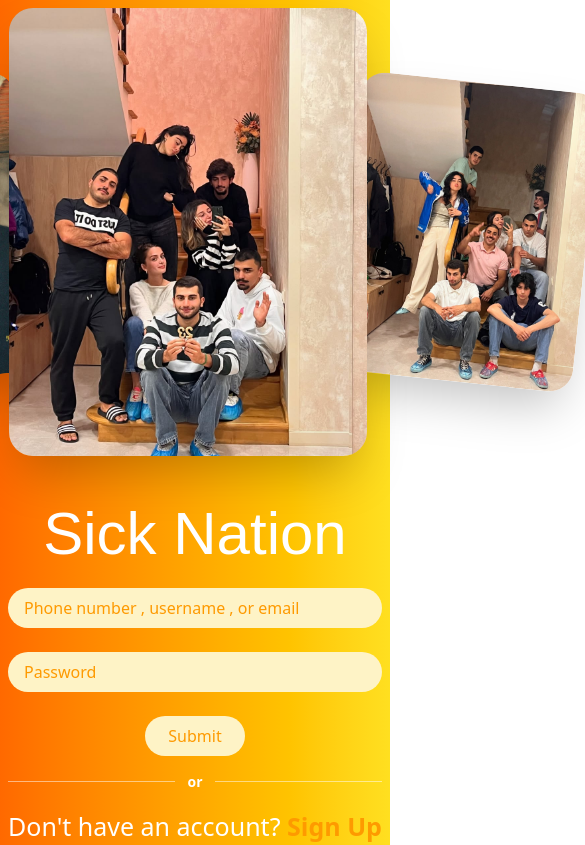
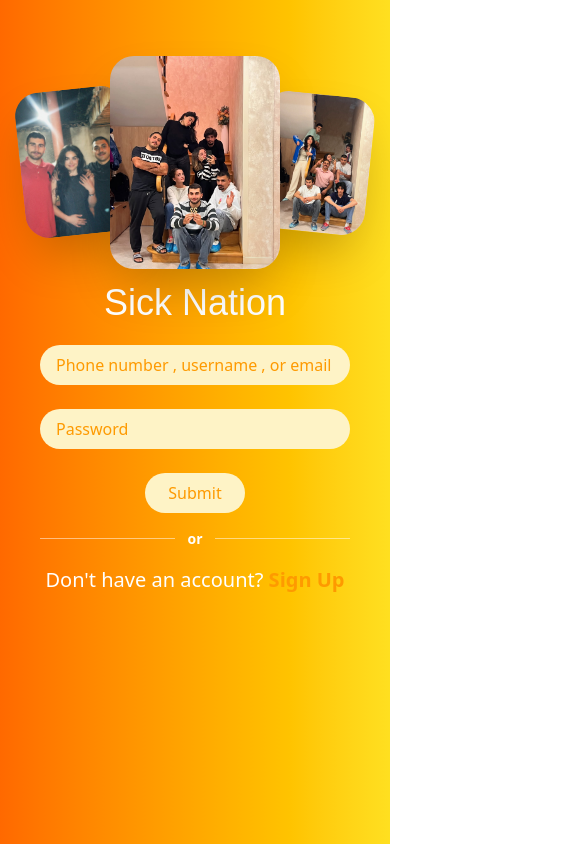
Before and after one commit to ghuchumeliandria/hood_front, a Next.js app: page / in a window 390 px wide. Shown: the whole page, 585 px wide, since content can reach past the window. Built offline with nearby package versions, Linux system fonts and the light colour scheme; no server answers; a web font is replaced by a local one.

Commit message:
add responsive

```diff
--- /dev/null
+++ b/app/(pages)/home/page.tsx
@@ -0,0 +1,9 @@
+import React from 'react'
+
+export default function page() {
+  return (
+    <div>
+    <h1>Hello boslevi</h1>
+    </div>
+  )
+}
--- a/app/(pages)/sign-up/page.tsx
+++ b/app/(pages)/sign-up/page.tsx
@@ -20,9 +20,9 @@ export default function page() {
                         </div>
                     </div>
                     <div className="mt-4 w-full max-w-md text-center md:text-left">
-                        <h1 className="text-white text-[25px]">
+                        <h1 className="text-white text-[25px] max-[500px]:text-[20px]" >
                             already have an account?{" "}
-                            <Link href="#" className="text-amber-500 font-semibold hover:underline transition-colors duration-200">
+                            <Link href="/" className="text-amber-500 font-semibold hover:underline transition-colors duration-200">
                                 Sign In
                             </Link>
                         </h1>
--- a/app/components/_molecules/signInPageForm/SignInPageForm.tsx
+++ b/app/components/_molecules/signInPageForm/SignInPageForm.tsx
@@ -3,11 +3,14 @@ import { axiosInstance } from '@/app/lib/axios-instance'
 import { signInSchema, SignInType } from '@/app/validations/sign-in.schema'
 import { yupResolver } from '@hookform/resolvers/yup'
 import Link from 'next/link'
-import { useEffect } from 'react'
+import { useEffect, useState } from 'react'
+
 import { useForm } from 'react-hook-form'
 import { setCookie } from "cookies-next"
 import { useRouter } from 'next/navigation'
+import { AxiosError } from 'axios'
 export default function SignInPageForm() {
+    const [error, setError] = useState("")
 
     const router = useRouter()
     const {
@@ -16,6 +19,8 @@ export default function SignInPageForm() {
         resolver: yupResolver(signInSchema)
     })
     const onSubmit = async ({ email, password }: SignInType) => {
+        try {
+
             const resp = await axiosInstance.post("/auth/sign-in", {
                 email, password
             })
@@ -24,6 +29,13 @@ export default function SignInPageForm() {
                 setCookie("token", resp.data.token, { maxAge: 60 * 120 })
                 router.push("/home")
                 return
+            }
+        } catch (error) {
+            const err = error as AxiosError<{ message: string }>;
+            if (err.response) {
+                setError(err.response.data.message)
+
+            }
         }
     }
     console.log(errors)
@@ -37,11 +49,16 @@ export default function SignInPageForm() {
             <form className=' w-full  flex flex-col gap-6' onSubmit={handleSubmit(onSubmit)} >
                 <input {...register('email')} type="text" placeholder='Phone number , username , or email' className="w-full  px-4 py-2 rounded-full bg-amber-100 text-gray-800 placeholder-amber-500 focus:outline-none focus:ring-2 focus:ring-amber-500 focus:bg-white transition-all duration-200"
                 />
-                <input {...register('password')} type="text" placeholder='Password' className="w-full  px-4 py-2 rounded-full bg-amber-100 text-gray-800 placeholder-amber-500 focus:outline-none focus:ring-2 focus:ring-amber-500 focus:bg-white transition-all duration-200"
+                {errors.email && <p className='text-red-500 text-[14px]'>{errors.email.message}</p>}
+
+                <input {...register('password')} type="password" placeholder='Password' className="w-full  px-4 py-2 rounded-full bg-amber-100 text-gray-800 placeholder-amber-500 focus:outline-none focus:ring-2 focus:ring-amber-500 focus:bg-white transition-all duration-200"
                 />
+                {errors.password && <p className='text-red-500 text-[14px]'>{errors.password.message}</p>}
+                {error !== "" && <h1 className='text-red-500 text-[20px] font-bold text-center mt-1'>{error}</h1>}
+
                 <div className="flex justify-center">
 
-                    <button type='submit' className="w-full max-w-[100px]  text-amber-500  px-4 py-2 rounded-full bg-amber-100  placeholder-amber-500 focus:outline-none focus:ring-2 focus:ring-amber-500 focus:bg-white transition-all duration-200"
+                    <button type='submit' className="w-full max-w-[100px] hover:text-white hover:border-white hover:border hover:bg-transparent cursor-pointer text-amber-500  px-4 py-2 rounded-full bg-amber-100  placeholder-amber-500 focus:outline-none focus:ring-2 focus:ring-amber-500 focus:bg-white transition-all duration-200"
                     >Submit</button>
                 </div>
             </form>
@@ -53,9 +70,9 @@ export default function SignInPageForm() {
                 </div>
             </div>
             <div className="mt-4 w-full max-w-md text-center md:text-left">
-                <h1 className="text-white text-[25px]">
+                <h1 className="text-white text-[25px] max-[500px]:text-[20px]">
                     Don't have an account?{" "}
-                    <Link href="/sign-up" className="text-amber-500 font-semibold hover:underline transition-colors duration-200">
+                    <Link href="/sign-up" className="text-amber-500 font-semibold hover:underline transition-colors duration-200 ">
                         Sign Up
                     </Link>
                 </h1>
--- a/app/components/_molecules/signUpPageImages/SignUpPageImages.tsx
+++ b/app/components/_molecules/signUpPageImages/SignUpPageImages.tsx
@@ -5,27 +5,27 @@ import hoodImagე3 from '../../../assets/images/hood3.jpg'
 
 export default function SignUpPage() {
     return (
-        <div className="relative w-full  flex justify-center items-center gap-[-60px] p-2 ">
+        <div className=" w-full  flex justify-center items-center gap-[-60px] p-2  ">
             <Image
                 src={hoodImage2}
                 alt="img1"
                 width={200}
                 height={300}
-                className="rounded-3xl shadow-2xl -rotate-6 z-10 -mr-5 max-h-[300px] h-full max-w-[270px] w-full "
+                className="rounded-3xl shadow-2xl -rotate-6 z-10 -mr-5 max-h-[300px]  max-w-[270px] w-full max-[800px]:max-w-[150px] transition-all duration-200 max-[500px]:max-w-[110px] "
             />
             <Image
                 src={hoodImagე1}
                 alt="img2"
                 width={200}
                 height={300}
-                className="rounded-3xl shadow-2xl  z-20 max-w-[450px] w-full max-h-[650px] h-full"
+                className="rounded-3xl shadow-2xl  z-20 max-w-[450px] w-full max-h-[650px] max-[800px]:max-w-[200px] max-[500px]:max-w-[170px] transition-all duration-200"
             />
             <Image
                 src={hoodImagე3}
                 alt="img3"
                 width={200}
                 height={300}
-                className="rounded-3xl shadow-2xl rotate-6 -ml-5 z-5 max-h-[300px] max-w-[270px] w-full"
+                className="rounded-3xl shadow-2xl rotate-6 -ml-5 z-5 max-h-[300px] max-w-[270px] w-full max-[800px]:max-w-[150px] max-[500px]:max-w-[110px] transition-all duration-200"
             />
         </div>
     )
--- a/app/page.tsx
+++ b/app/page.tsx
@@ -6,14 +6,14 @@ import SignUpPageImages from "./components/_molecules/signUpPageImages/SignUpPag
 
 export default function Home() {
   return (
-    <div className="w-full min-h-screen flex flex-col md:flex-row items-center justify-between  px-2 md:px-20 bg-linear-to-r from-orange-500 to-yellow-300">
+    <div className="w-full min-h-screen flex    items-center justify-between  px-10 py-6 gap-2 bg-linear-to-r from-orange-500 to-yellow-300 max-[1260px]:flex-col max-[1260px]:justify-center max-[500px]:justify-start max-[500px]:py-12 transition-all duration-200">
 
-      <div className=" flex justify-center items-center mb-10 md:mb-0 relative">
+      <div className="relative">
         <SignUpPageImages />
       </div>
 
       <div className=" flex flex-col w-full max-w-[400px] ">
-        <h1 className=" text-6xl font-hotel text-center text-white mb-6 ">
+        <h1 className=" text-6xl  font-hotel text-center text-white mb-6 max-[500px]:text-[36px] ">
           Sick Nation
         </h1>
         <SignInPageForm />
--- a/app/validations/sign-in.schema.ts
+++ b/app/validations/sign-in.schema.ts
@@ -1,14 +1,12 @@
-import { InferType, object, string } from "yup";
+import { InferType } from "yup";
 import * as yup from 'yup'
 
 export const signInSchema = yup.object({
     email : yup.string().email("აუცილებლად უნდა იყოს იმეილი").required("გთხოვთ შეავსოთ ველი"),
-    password : yup.string().min(8).max(20).required("გთხოვთ შეავსოთ ველი")
+    password : yup.string().min(8).max(20).required("გთხოვთ შეავსოთ ველი").matches(
+        /^(?=.*[A-Z])(?=.*[a-z])(?=.*\d).{8,20}$/,
+        "პაროლუ უნდა შეიცავდეს დიდ და პატარა ასოს , ასევე ციფრს"
+      )
 })
 
 export type SignInType = InferType<typeof signInSchema>
-
-// .matches(
-//     /^(?=.*[A-Z])(?=.*[a-z])(?=.*\d).{8,20}$/,
-//     "პაროლუ უნდა შეიცავდეს დიდ და პატარა ასოს , ასევე ციფრს"
-//   )
--- a/app/validations/sign-up.schema.ts
+++ b/app/validations/sign-up.schema.ts
@@ -11,7 +11,7 @@ export const signUpSchema = yup.object({
       confirmPassword :yup.string().min(8).max(20).matches(
         /^(?=.*[A-Z])(?=.*[a-z])(?=.*\d).{8,20}$/,
         "პაროლუ უნდა შეიცავდეს დიდ და პატარა ასოს , ასევე ციფრს"
-      ).required("გთხოვთ შეავსოთ ველი")
+      ).required("გთხოვთ შეავსოთ ველი").oneOf([yup.ref("password")], "Passwords do not match")
 })
 
 export type SignUpType = InferType<typeof signUpSchema>
--- a/package.json
+++ b/package.json
@@ -25,6 +25,7 @@
     "@types/node": "^20",
     "@types/react": "^19",
     "@types/react-dom": "^19",
+    "baseline-browser-mapping": "^2.8.32",
     "eslint": "^9",
     "eslint-config-next": "16.0.3",
     "tailwindcss": "^4",
```
Also changed, not shown: app/components/_molecules/signUpPageForm/SignUpPageForm.tsx (+18 -3 lines). Lines whose indentation alone changed are shown as unchanged.
